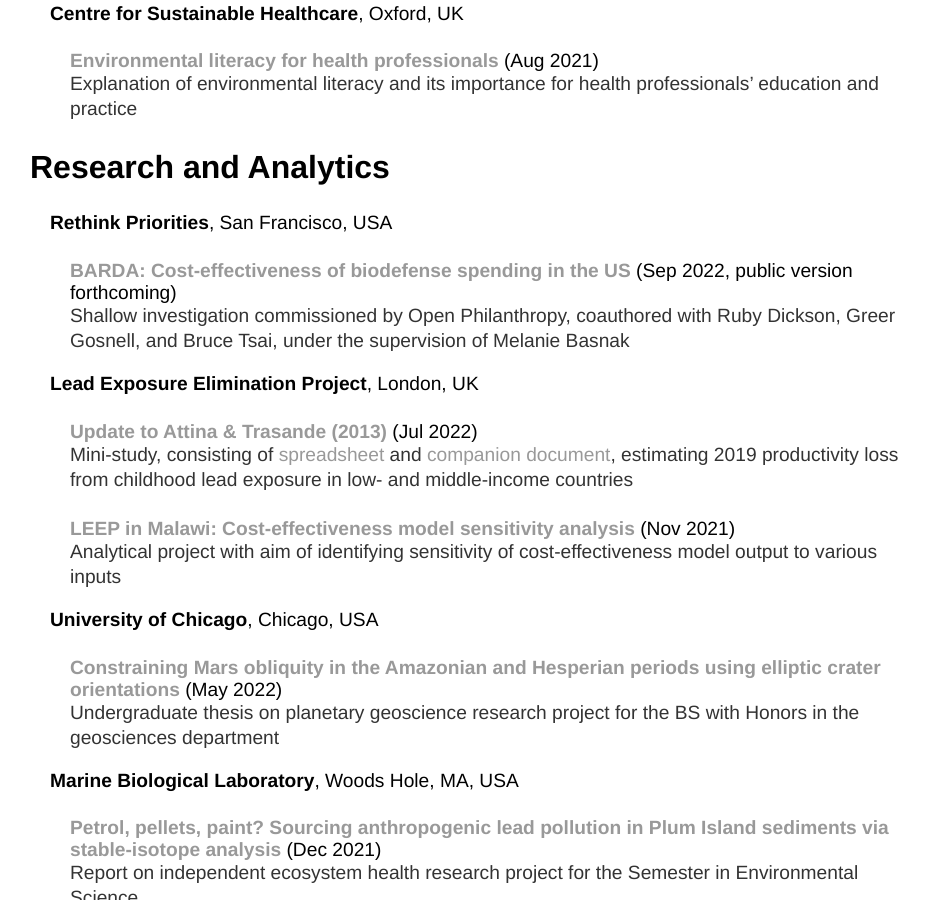
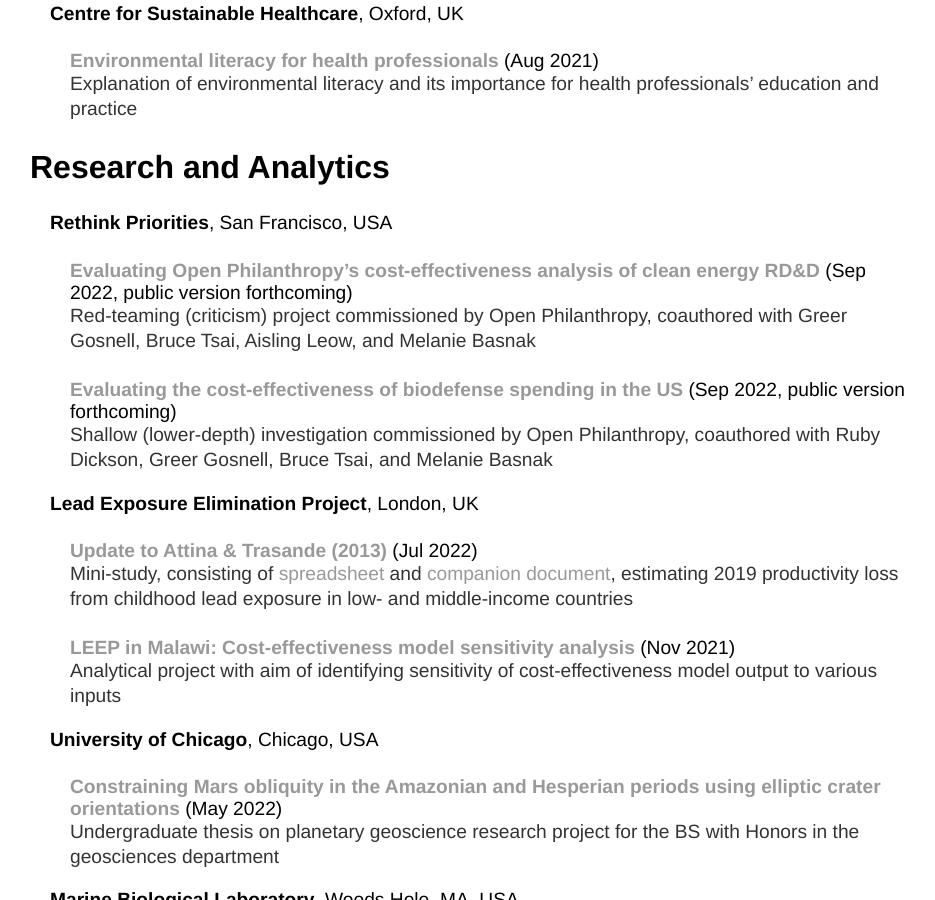
Before and after one commit to y-james-hu/y-james-hu.github.io, a Jekyll site: the page built from projects/index.html, in a window 1280 px wide and 900 px high, scrolled down 494 px. Shown: the whole window, without its empty margins (182-1117 px from the left). Built offline with Jekyll 4.4.1, drawn with Linux system fonts in a browser that asks for light colours.

Commit message:
Update index.html

```diff
--- a/projects/index.html
+++ b/projects/index.html
@@ -23,8 +23,11 @@
 
     <h3 style="margin-left: 40px">Rethink Priorities<span style="font-weight:normal">, San Francisco, USA</span></h3>
 
-      <h4 style="margin-left: 60px"><a href = "#">BARDA: Cost-effectiveness of biodefense spending in the US</a><span style="font-weight:normal"> (Sep 2022, public version forthcoming)</span></h4>
-      <p style="margin-left: 60px">Shallow investigation commissioned by Open Philanthropy, coauthored with Ruby Dickson, Greer Gosnell, and Bruce Tsai, under the supervision of Melanie Basnak</p>
+      <h4 style="margin-left: 60px"><a href = "#">Evaluating Open Philanthropy’s cost-effectiveness analysis of clean energy RD&D</a><span style="font-weight:normal"> (Sep 2022, public version forthcoming)</span></h4>
+      <p style="margin-left: 60px">Red-teaming (criticism) project commissioned by Open Philanthropy, coauthored with Greer Gosnell, Bruce Tsai, Aisling Leow, and Melanie Basnak</p>
+
+      <h4 style="margin-left: 60px"><a href = "#">Evaluating the cost-effectiveness of biodefense spending in the US</a><span style="font-weight:normal"> (Sep 2022, public version forthcoming)</span></h4>
+      <p style="margin-left: 60px">Shallow (lower-depth) investigation commissioned by Open Philanthropy, coauthored with Ruby Dickson, Greer Gosnell, Bruce Tsai, and Melanie Basnak</p>
 
     <h3 style="margin-left: 40px">Lead Exposure Elimination Project<span style="font-weight:normal">, London, UK</span></h3>
 
```
